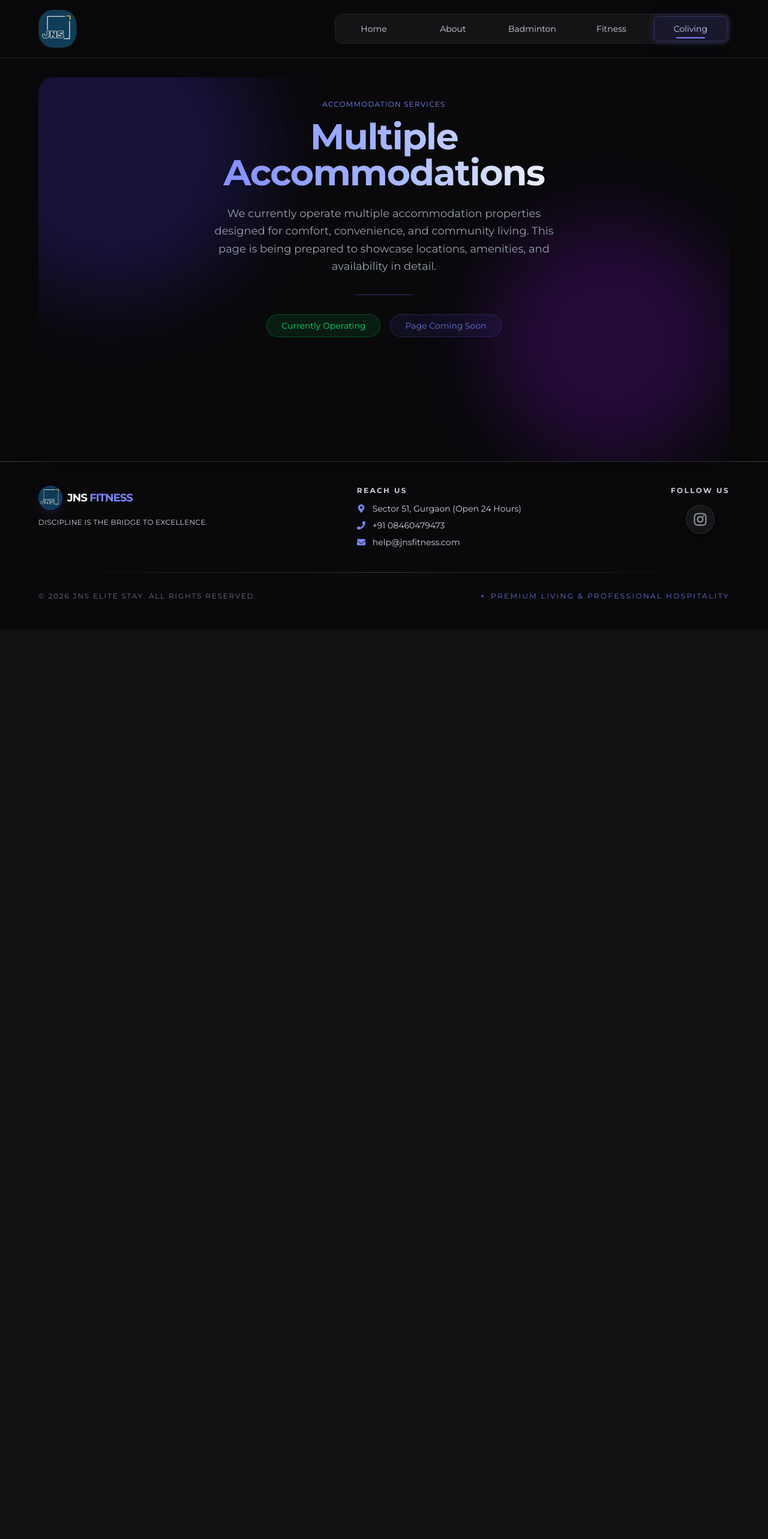
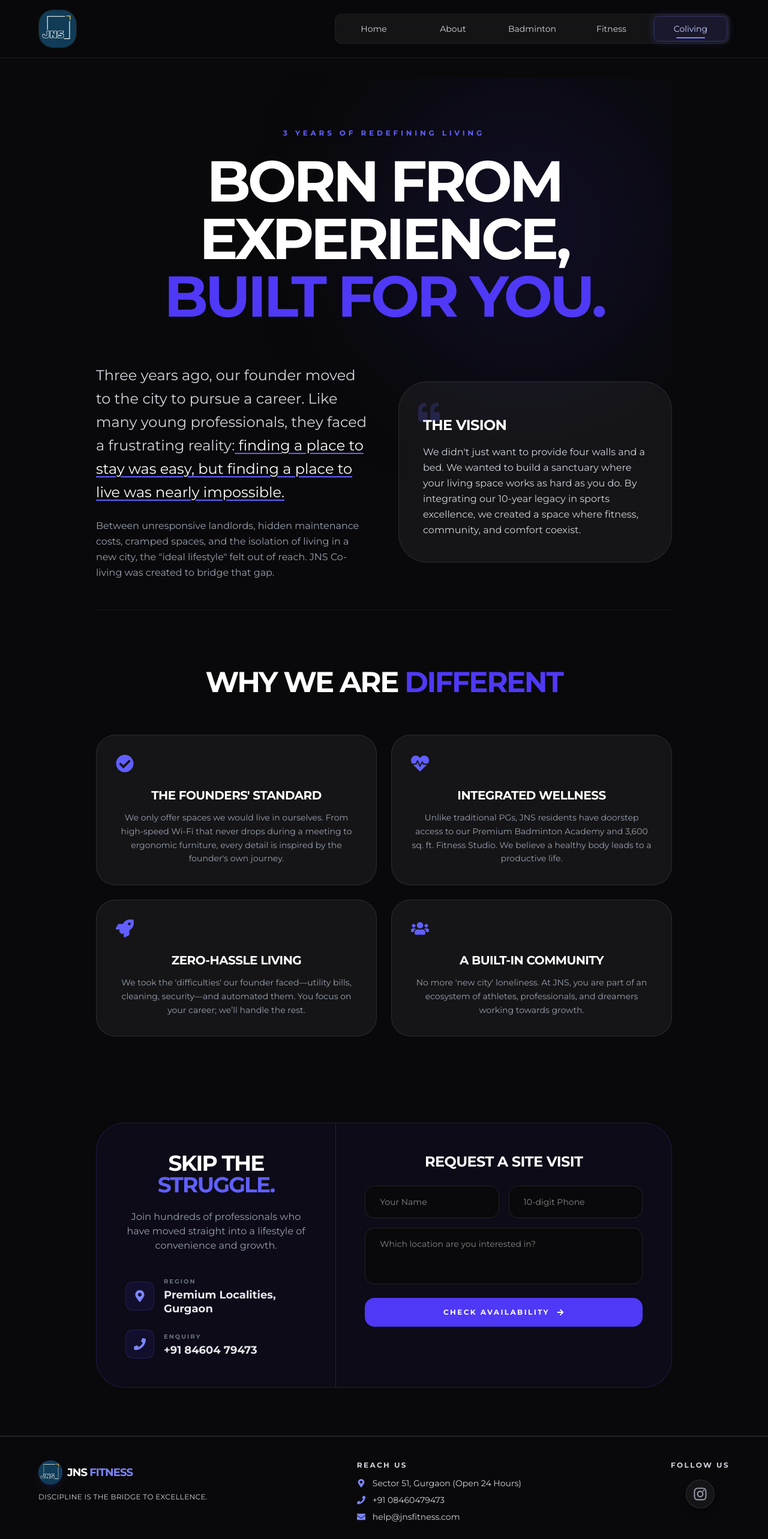
Before and after one commit to Szkrishna/jnsfitness-fe, a React (Vite) app: page /coliving in a window 1280 px wide. Shown: the top 2566 px of the page at 60% size. Before the commit the page ends 1050 px from the top, so only its background shows below. Built offline with nearby package versions, Linux system fonts and the light colour scheme.

Commit message:
page changes text alignment

```diff
--- a/src/pages/About.jsx
+++ b/src/pages/About.jsx
@@ -138,7 +138,7 @@ function About() {
 
       {/* 2. CORE BUSINESS STATS - Section header matched to Home "Ecosystem" */}
       <section className="py-20 max-w-7xl mx-auto text-left">
-        <div className="mb-12">
+        <div className="mb-8">
           <span className="text-indigo-500 font-bold tracking-widest uppercase text-xs">Our Legacy</span>
           <h2 className="text-4xl md:text-5xl font-black tracking-tight uppercase mt-2">The <span className="text-indigo-500">Standard</span></h2>
           <div className="h-[2px] w-12 bg-indigo-600 mt-4"></div>
@@ -165,26 +165,15 @@ function About() {
       </section>
 
       {/* 3. CONTACT & FORM SECTION */}
-      <section className="pb-20 max-w-7xl mx-auto">
-        {/* ROW 1: TITLE */}
-        <div className="mb-4">
-          <span className="text-indigo-500 font-bold tracking-widest uppercase text-[10px] block mb-2">Neighborhood</span>
-          <h2 className="text-4xl md:text-6xl font-black tracking-tighter uppercase leading-none">
-            Connect <span className="text-indigo-500">Elite</span>
-          </h2>
-        </div>
-
-        {/* ROW 2: DESCRIPTION */}
-        <div className="mb-12 max-w-3xl">
-          <p className="text-gray-400 text-base md:text-lg font-medium leading-relaxed">
-            Reach out to us for premium accommodations. Highly rated for our cleanliness
-            and dedicated facilities for women and girl students in the heart of Gurgaon.
-          </p>
+      <section className="pb-20 max-w-7xl flex flex-col text-left">
+        <div className="mb-8">
+          <span className="text-indigo-500 font-bold tracking-widest uppercase text-xs">Neighborhood</span>
+          <h2 className="text-4xl md:text-5xl font-black tracking-tight uppercase mt-2">Connect <span className="text-indigo-500">Elite</span></h2>
+          <div className="h-[2px] w-12 bg-indigo-600 mt-4"></div>
+          <p className="text-gray-500 text-sm mt-4">Reach out to us for premium accommodations. Highly rated for our cleanliness and dedicated facilities for women and girl students in the heart of Gurgaon.</p>
         </div>
 
         <div className="grid grid-cols-1 lg:grid-cols-12 gap-8 items-stretch">
-
-          {/* Address/Contact Card - col-5 */}
           <motion.div
             variants={itemVariants}
             initial="hidden"
@@ -316,11 +305,18 @@ function About() {
       </section>
 
       {/* 4. MAP SECTION */}
-      <section className="pb-20 max-w-7xl mx-auto">
+      <section className="pb-20 max-w-7xl flex flex-col text-left">
         <div className="mb-8">
-          <span className="text-indigo-500 font-bold tracking-widest uppercase text-[10px]">Location Guide</span>
-          <h2 className="text-3xl font-black tracking-tight uppercase mt-1">Find <span className="text-indigo-500">Us</span></h2>
+          <span className="text-indigo-500 font-bold tracking-widest uppercase text-xs">Location Guide</span>
+          <h2 className="text-4xl md:text-5xl font-black tracking-tight uppercase mt-2">Find <span className="text-indigo-500">Us</span></h2>
+          <div className="h-[2px] w-12 bg-indigo-600 mt-4"></div>
+          <p className="text-gray-500 text-sm mt-4">
+            Located in the prime residential hub of <strong>Sector 51, Gurgaon</strong>.
+            JNS Elite Stay offers the perfect balance of peaceful living with immediate access to
+            major corporate offices, retail centers, and our flagship fitness facilities.
+          </p>
         </div>
+
         <div className="rounded-[2rem] overflow-hidden border border-white/10 h-[350px] relative z-0">
           <MapContainer center={position} zoom={15} scrollWheelZoom={false} style={{ height: "100%", width: "100%", filter: "invert(100%) hue-rotate(180deg) brightness(0.95)" }}>
             <TileLayer url="https://{s}.tile.openstreetmap.org/{z}/{x}/{y}.png" />
--- a/src/pages/Coliving.jsx
+++ b/src/pages/Coliving.jsx
@@ -1,46 +1,210 @@
+/* eslint-disable no-unused-vars */
+import { motion } from "framer-motion";
+import { useState } from "react";
+import toast, { Toaster } from "react-hot-toast";
+import { FaMapMarkerAlt, FaPhone, FaQuoteLeft, FaCheckCircle, FaHeartbeat, FaRocket, FaUsers, FaArrowRight } from "react-icons/fa";
+
+const itemVariants = {
+  hidden: { opacity: 0, y: 20 },
+  visible: { opacity: 1, y: 0, transition: { duration: 0.6 } },
+};
+
+function ContactInfo({ icon, title, detail }) {
+  return (
+    <div className="flex items-center justify-start gap-4">
+      <div className="w-12 h-12 shrink-0 rounded-xl bg-indigo-600/10 border border-indigo-500/20 flex items-center justify-center text-indigo-400 text-xl">
+        {icon}
+      </div>
+      <div className="flex flex-col text-left">
+        <h4 className="text-[10px] font-black uppercase tracking-[0.2em] text-gray-500 mb-1">{title}</h4>
+        <p className="text-gray-200 font-bold text-lg leading-tight">{detail}</p>
+      </div>
+    </div>
+  );
+}
+
 function Coliving() {
+  const [loading, setLoading] = useState(false);
+  const [formData, setFormData] = useState({
+    name: "",
+    phone: "",
+    interest: "Coliving Inquiry",
+    message: ""
+  });
+
+  const handleChange = (e) => {
+    setFormData({ ...formData, [e.target.name]: e.target.value });
+  };
+
+  const handleSubmit = async (e) => {
+    e.preventDefault();
+    if (!formData.name || !formData.phone) {
+      toast.error("Please fill required fields");
+      return;
+    }
+
+    const inquiryPromise = new Promise((resolve, reject) => {
+      (async () => {
+        try {
+          setLoading(true);
+          const response = await fetch("https://jnsfitness-be.onrender.com/api/contact", {
+            method: "POST",
+            headers: { "Content-Type": "application/json" },
+            body: JSON.stringify(formData)
+          });
+
+          if (!response.ok) throw new Error();
+
+          const message = `*New Coliving Inquiry*\n\n*Name:* ${formData.name}\n*Phone:* ${formData.phone}\n*Message:* ${formData.message}`;
+          setTimeout(() => { window.open(`https://wa.me/8460479473?text=${encodeURIComponent(message)}`, "_blank"); }, 1200);
+          setFormData({ name: "", phone: "", interest: "Coliving Inquiry", message: "" });
+          resolve();
+        } catch (err) {
+          reject("Submission failed.");
+        } finally {
+          setLoading(false);
+        }
+      })();
+    });
+
+    toast.promise(inquiryPromise, {
+      loading: 'Sending...',
+      success: 'Opening WhatsApp...',
+      error: 'Error occurred.',
+    }, {
+      style: { borderRadius: '12px', background: '#1a1a1a', color: '#fff', border: '1px solid rgba(255,255,255,0.1)' },
+    });
+  };
+
   return (
-    <div className="bg-zinc-950 text-white px-0 font-montserrat">
-      <section className="relative w-full bg-zinc-950 text-white overflow-hidden rounded-3xl shadow-2xl">
-        {/* Ambient Background Glows */}
-        <div className="absolute -top-32 -left-32 w-[500px] h-[500px] bg-indigo-600/20 rounded-full blur-3xl" />
-        <div className="absolute bottom-0 right-0 w-[400px] h-[400px] bg-purple-600/20 rounded-full blur-3xl" />
+    <div className="bg-zinc-950 text-white px-6 md:px-16 lg:px-24 font-montserrat pb-20">
+      <Toaster position="top-center" />
 
-        {/* Content */}
-        <div className="relative z-10 flex min-h-[80vh] justify-center px-6 pt-8">
-          <div className="max-w-2xl w-full text-center">
+      {/* HERO SECTION - OUR STORY */}
+      <section className="relative w-full pt-20 pb-12 overflow-hidden">
+        <div className="absolute top-0 right-0 w-[500px] h-[500px] bg-indigo-600/10 rounded-full blur-[120px] z-0" />
 
-            {/* Section Label */}
-            <span className="inline-block text-xs uppercase tracking-widest text-indigo-400 mb-4">
-              Accommodation Services
-            </span>
+        <div className="relative z-10 max-w-5xl mx-auto text-center">
+          <motion.span
+            initial={{ opacity: 0 }}
+            animate={{ opacity: 1 }}
+            className="inline-block text-xs uppercase tracking-[0.4em] text-indigo-500 mb-6 font-black"
+          >
+            3 Years of Redefining Living
+          </motion.span>
 
-            {/* Heading */}
-            <h1 className="text-4xl md:text-6xl font-extrabold tracking-tight bg-gradient-to-r from-indigo-400 via-indigo-300 to-white bg-clip-text text-transparent">
-              Multiple Accommodations
-            </h1>
+          <motion.h1
+            initial={{ opacity: 0, y: 20 }}
+            animate={{ opacity: 1, y: 0 }}
+            className="text-5xl md:text-8xl font-black tracking-tighter leading-none mb-8 uppercase"
+          >
+            Born from Experience, <br />
+            <span className="text-indigo-600">Built for You.</span>
+          </motion.h1>
 
-            {/* Description */}
-            <p className="mt-6 text-gray-400 text-sm md:text-lg leading-relaxed max-w-xl mx-auto">
-              We currently operate multiple accommodation properties designed for
-              comfort, convenience, and community living.
-              This page is being prepared to showcase locations, amenities,
-              and availability in detail.
+          <div className="grid grid-cols-1 lg:grid-cols-2 gap-12 text-left mt-16 items-center">
+            <motion.div variants={itemVariants} initial="hidden" animate="visible" className="space-y-6">
+              <p className="text-xl md:text-2xl text-gray-300 font-medium leading-relaxed">
+                Three years ago, our founder moved to the city to pursue a career.
+                Like many young professionals, they faced a frustrating reality:
+                <span className="text-white underline decoration-indigo-500 underline-offset-4"> finding a place to stay was easy, but finding a place to live was nearly impossible.</span>
+              </p>
+              <p className="text-gray-400 leading-relaxed">
+                Between unresponsive landlords, hidden maintenance costs, cramped spaces, and the isolation of living in a new city,
+                the "ideal lifestyle" felt out of reach. JNS Co-living was created to bridge that gap.
+              </p>
+            </motion.div>
+
+            <motion.div
+              initial={{ opacity: 0, scale: 0.9 }}
+              animate={{ opacity: 1, scale: 1 }}
+              className="bg-white/5 border border-white/10 p-10 rounded-[3rem] relative"
+            >
+              <FaQuoteLeft className="absolute top-8 left-8 text-4xl text-indigo-500/20" />
+              <h3 className="text-2xl font-black uppercase tracking-tight mb-4 pt-4">The Vision</h3>
+              <p className="text-gray-300 leading-relaxed font-medium">
+                We didn't just want to provide four walls and a bed. We wanted to build a sanctuary
+                where your living space works as hard as you do. By integrating our 10-year legacy
+                in sports excellence, we created a space where fitness, community, and comfort coexist.
+              </p>
+            </motion.div>
+          </div>
+        </div>
+      </section>
+
+      {/* WHY WE ARE DIFFERENT GRID */}
+      <section className="py-24 border-t border-white/5">
+        <div className="mb-16">
+          <h2 className="text-3xl md:text-5xl font-black uppercase tracking-tighter">
+            Why We Are <span className="text-indigo-600">Different</span>
+          </h2>
+        </div>
+
+        <div className="grid grid-cols-1 md:grid-cols-2 gap-6">
+          {[
+            {
+              icon: <FaCheckCircle />,
+              title: "The Founders' Standard",
+              desc: "We only offer spaces we would live in ourselves. From high-speed Wi-Fi that never drops during a meeting to ergonomic furniture, every detail is inspired by the founder's own journey."
+            },
+            {
+              icon: <FaHeartbeat />,
+              title: "Integrated Wellness",
+              desc: "Unlike traditional PGs, JNS residents have doorstep access to our Premium Badminton Academy and 3,600 sq. ft. Fitness Studio. We believe a healthy body leads to a productive life."
+            },
+            {
+              icon: <FaRocket />,
+              title: "Zero-Hassle Living",
+              desc: "We took the 'difficulties' our founder faced—utility bills, cleaning, security—and automated them. You focus on your career; we’ll handle the rest."
+            },
+            {
+              icon: <FaUsers />,
+              title: "A Built-in Community",
+              desc: "No more 'new city' loneliness. At JNS, you are part of an ecosystem of athletes, professionals, and dreamers working towards growth."
+            }
+          ].map((item, idx) => (
+            <div key={idx} className="bg-white/5 border border-white/10 p-8 rounded-[2rem] hover:border-indigo-500/40 transition-all group">
+              <div className="text-indigo-500 text-3xl mb-6 group-hover:scale-110 transition-transform origin-left">{item.icon}</div>
+              <h3 className="text-xl font-black uppercase tracking-tight mb-3">{item.title}</h3>
+              <p className="text-gray-400 text-sm leading-relaxed font-medium">{item.desc}</p>
+            </div>
+          ))}
+        </div>
+      </section>
+
+      {/* CALL TO ACTION / ENQUIRE */}
+      <section className="mt-12 bg-indigo-600/5 rounded-[3rem] border border-indigo-500/20 overflow-hidden">
+        <div className="grid grid-cols-1 lg:grid-cols-12 items-stretch">
+          <div className="lg:col-span-5 p-8 md:p-12 flex flex-col justify-center border-b lg:border-b-0 lg:border-r border-white/10">
+            <h2 className="text-4xl font-black uppercase tracking-tighter mb-6 leading-none">
+              Skip the <br /><span className="text-indigo-500">Struggle.</span>
+            </h2>
+            <p className="text-gray-400 mb-10 font-medium">
+              Join hundreds of professionals who have moved straight into a lifestyle of convenience and growth.
             </p>
+            <div className="space-y-6">
+              <ContactInfo icon={<FaMapMarkerAlt />} title="Region" detail="Premium Localities, Gurgaon" />
+              <ContactInfo icon={<FaPhone />} title="Enquiry" detail="+91 84604 79473" />
+            </div>
+          </div>
 
-            {/* Divider */}
-            <div className="mt-8 h-px w-24 bg-indigo-500/40 mx-auto" />
-
-            {/* Status Badges */}
-            <div className="mt-8 flex flex-col sm:flex-row gap-4 justify-center">
-              <span className="px-6 py-2 text-sm rounded-full bg-green-500/10 text-green-400 border border-green-500/30">
-                Currently Operating
-              </span>
-
-              <span className="px-6 py-2 text-sm rounded-full bg-indigo-500/10 text-indigo-400 border border-indigo-500/30 animate-pulse">
-                Page Coming Soon
-              </span>
-            </div>
+          <div className="lg:col-span-7 p-8 md:p-12">
+            <h3 className="text-2xl font-black uppercase tracking-tight mb-6">Request a Site Visit</h3>
+            <form onSubmit={handleSubmit} className="space-y-4">
+              <div className="grid grid-cols-1 md:grid-cols-2 gap-4">
+                <input required name="name" value={formData.name} onChange={handleChange} placeholder="Your Name" className="w-full bg-zinc-950 border border-white/10 rounded-2xl px-6 py-4 text-sm focus:border-indigo-500 outline-none transition-all" />
+                <input required pattern="[0-9]{10}" name="phone" value={formData.phone} onChange={handleChange} placeholder="10-digit Phone" className="w-full bg-zinc-950 border border-white/10 rounded-2xl px-6 py-4 text-sm focus:border-indigo-500 outline-none transition-all" />
+              </div>
+              <textarea name="message" value={formData.message} onChange={handleChange} placeholder="Which location are you interested in?" rows="3" className="w-full bg-zinc-950 border border-white/10 rounded-2xl px-6 py-4 text-sm resize-none focus:border-indigo-500 outline-none" />
+              <motion.button
+                type="submit"
+                disabled={loading}
+                whileHover={{ scale: 1.01 }}
+                className="w-full bg-indigo-600 hover:bg-indigo-500 text-white font-bold py-4 rounded-2xl uppercase tracking-[0.2em] text-xs flex justify-center items-center gap-3"
+              >
+                {loading ? "Sending..." : "Check Availability"} <FaArrowRight />
+              </motion.button>
+            </form>
           </div>
         </div>
       </section>
--- a/src/pages/Home.jsx
+++ b/src/pages/Home.jsx
@@ -43,7 +43,7 @@ function Home() {
     <div className="bg-zinc-950 text-white px-0 lg:px-0 font-montserrat">
 
       {/* 1. HERO SECTION */}
-      <section className="relative max-h-[70vh] w-full flex items-center justify-center overflow-hidden bg-zinc-950 rounded-3xl shadow-2xl">
+      <section className="relative max-h-[80vh] h-[70vh] w-full flex items-center justify-center overflow-hidden bg-zinc-950 rounded-3xl shadow-2xl">
         <div className="absolute inset-0 z-0 overflow-hidden">
           <video
             ref={videoRef}
@@ -89,7 +89,7 @@ function Home() {
 
       {/* 2. THE ECOSYSTEM SECTION */}
       <section className="py-20 max-w-7xl mx-auto text-left">
-        <div className="mb-12">
+        <div className="mb-8">
           <span className="text-indigo-500 font-bold tracking-widest uppercase text-xs">Our Core</span>
           <h2 className="text-4xl md:text-5xl font-black tracking-tight uppercase mt-2">The <span className="text-indigo-500">Ecosystem</span></h2>
           <div className="h-[2px] w-12 bg-indigo-600 mt-4"></div>
@@ -103,8 +103,8 @@ function Home() {
       </section>
 
       {/* 3. BROWSE ACCOMMODATION SECTION */}
-      <section className="py-20 max-w-7xl mx-auto overflow-visible">
-        <div className="mb-12">
+      <section className="py-20 max-w-7xl flex flex-col text-left">
+        <div className="mb-8">
           <span className="text-indigo-500 font-bold tracking-widest uppercase text-xs">Premium Stays</span>
           <h2 className="text-4xl md:text-5xl font-black tracking-tight uppercase mt-2">
             Browse <span className="text-indigo-500">Accommodation</span>
@@ -113,9 +113,9 @@ function Home() {
           <p className="text-gray-500 text-sm mt-4">Luxury living spaces curated for your comfort and lifestyle.</p>
         </div>
 
-        <div className="relative group/swiper-container">
-          <button className="swiper-prev-button absolute left-2 md:left-[-20px] top-1/2 -translate-y-1/2 z-20 w-12 h-12 rounded-full border border-white/20 bg-zinc-950/50 backdrop-blur-md flex items-center justify-center hover:bg-indigo-600 transition-all text-white opacity-0 group-hover/swiper-container:opacity-100">←</button>
-          <button className="swiper-next-button absolute right-2 md:right-[-20px] top-1/2 -translate-y-1/2 z-20 w-12 h-12 rounded-full border border-white/20 bg-zinc-950/50 backdrop-blur-md flex items-center justify-center hover:bg-indigo-600 transition-all text-white opacity-0 group-hover/swiper-container:opacity-100">→</button>
+        <div className="relative group/swiper-container px-44">
+          <button className="swiper-prev-button absolute left-2 md:left-[2px] top-1/2 -translate-y-1/2 z-20 w-12 h-12 rounded-full border border-white/20 bg-zinc-950/50 backdrop-blur-md flex items-center justify-center hover:bg-indigo-600 transition-all text-white opacity-0 group-hover/swiper-container:opacity-100">←</button>
+          <button className="swiper-next-button absolute right-2 md:right-[2px] top-1/2 -translate-y-1/2 z-20 w-12 h-12 rounded-full border border-white/20 bg-zinc-950/50 backdrop-blur-md flex items-center justify-center hover:bg-indigo-600 transition-all text-white opacity-0 group-hover/swiper-container:opacity-100">→</button>
 
           <Swiper
             effect={"coverflow"}
@@ -145,8 +145,8 @@ function Home() {
       </section>
 
       {/* 4. CUSTOMER REVIEWS SECTION */}
-      <section className="py-20 max-w-7xl mx-auto">
-        <div className="mb-12">
+      <section className="py-20 max-w-7xl flex flex-col text-left">
+        <div className="mb-8">
           <span className="text-indigo-500 font-bold tracking-widest uppercase text-xs">Testimonials</span>
           <h2 className="text-4xl md:text-5xl font-black tracking-tight uppercase mt-2">
             How Our <span className="text-indigo-500">Community</span> Feels
@@ -167,8 +167,8 @@ function Home() {
       </section>
 
       {/* 5. JNS MEMORIES SECTION */}
-      <section className="py-20 max-w-7xl mx-auto">
-        <div className="mb-12">
+      <section className="py-20 max-w-7xl flex flex-col text-left">
+        <div className="mb-8">
           <span className="text-indigo-500 font-bold tracking-widest uppercase text-xs">Life at JNS</span>
           <h2 className="text-4xl md:text-5xl font-black tracking-tight uppercase mt-2">
             <span className="text-indigo-500">JNS</span> We Create Memories
```
